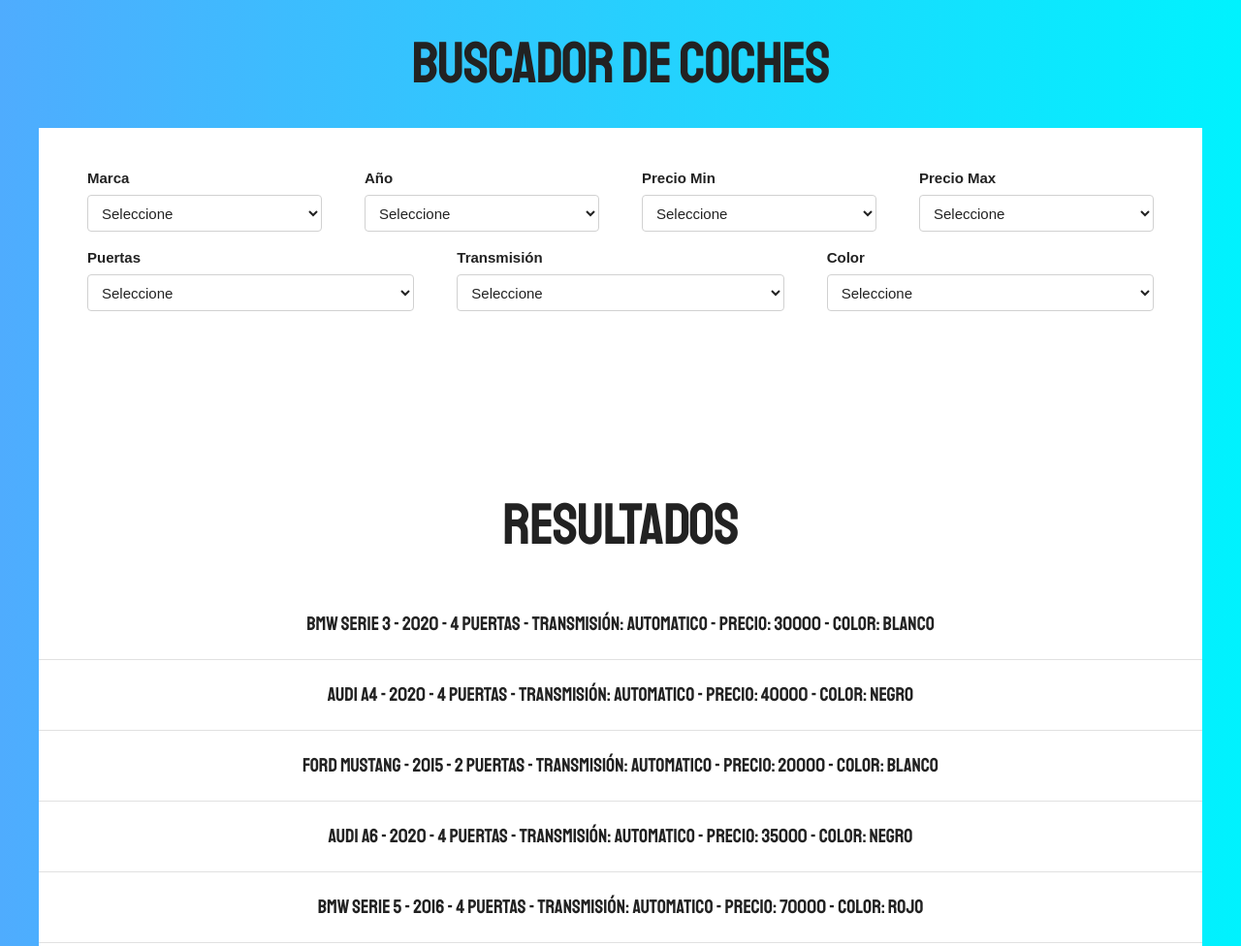
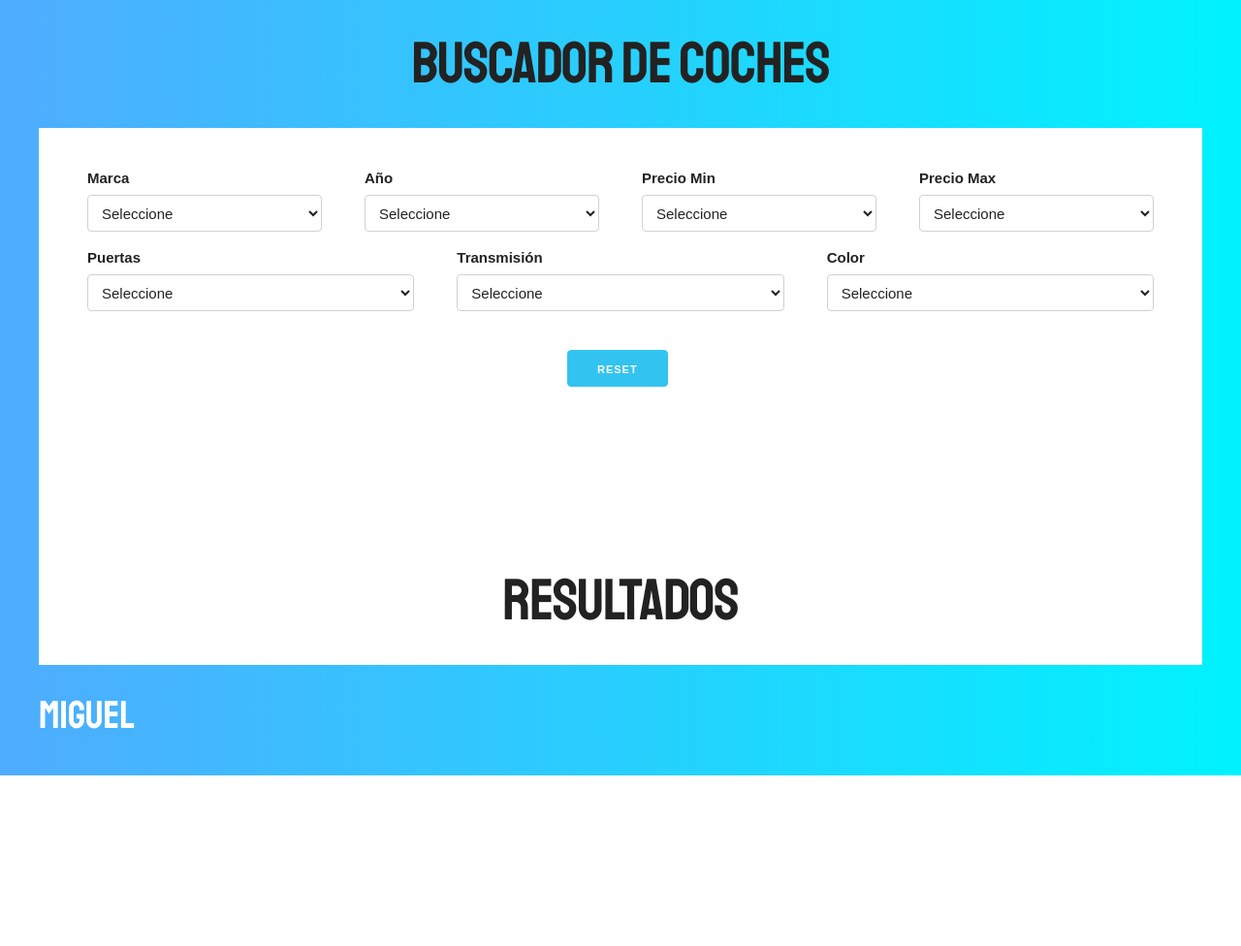
Before and after one commit to miguelpl32/Filtrar-campos-JS, a plain HTML site: page index.html in a window 1280 px wide. Shown: the top 976 px of the page at 97% size. After the commit the page ends 800 px from the top, so only its background shows below. Drawn offline with Linux system fonts and the light colour scheme.

Commit message:
Generar  boton borrar busquedas

```diff
--- a/css/app.css
+++ b/css/app.css
@@ -1,12 +1,12 @@
 body {
   background-image: linear-gradient(to right, #4facfe 0%, #00f2fe 100%);
-    font-family: 'Staatliches', cursive;
+  font-family: "Staatliches", cursive;
 }
 html {
   font-size: 62.5%;
 }
 h1 {
-    font-family: 'Staatliches', cursive;
+  font-family: "Staatliches", cursive;
   font-size: 6rem;
   padding: 3rem 0;
   margin: 0;
@@ -19,7 +19,8 @@ h1 {
 p {
   font-size: 2rem;
 }
-h1, p {
+h1,
+p {
   text-align: center;
 }
 form {
@@ -30,8 +31,8 @@ form {
   margin-bottom: 10rem;
   font-family: Arial, Helvetica, sans-serif;
 }
-#app p{
-    text-align: left!important;
+#app p {
+  text-align: left !important;
   font-size: 2rem;
   font-family: Arial, Helvetica, sans-serif;
 }
@@ -43,7 +44,7 @@ form {
 #resultado p span {
   font-weight: bold;
 }
-#resultado p:last-of-type{
+#resultado p:last-of-type {
   border: none;
 }
 .alerta {
@@ -58,7 +59,7 @@ form {
   background-color: red;
 }
 
-.sitio-web  {
+.sitio-web {
   color: white;
   display: block;
   font-size: 4rem;
@@ -69,3 +70,7 @@ form {
 .sitio-web:hover {
   color: white;
 }
+input {
+  margin-left: 45%;
+  margin-top: 25px;
+}
--- a/index.html
+++ b/index.html
@@ -94,6 +94,12 @@
             </div>
           </div>
         </div>
+        <input
+          class="button-primary"
+          type="submit"
+          value="Reset"
+          onclick="reset()"
+        />
       </form>
 
       <h1>Resultados</h1>
--- a/js/app.js
+++ b/js/app.js
@@ -27,7 +27,7 @@ const datosBusqueda = {
 
 //EVENTOS
 document.addEventListener("DOMContentLoaded", () => {
-  mostrarAutos(autos); //muestra los coches al cargar
+  //mostrarAutos(autos); //muestra los coches al cargar
 
   //llenar opciones de años
   llenarSelect();
```
Lines whose indentation alone changed are shown as unchanged.
